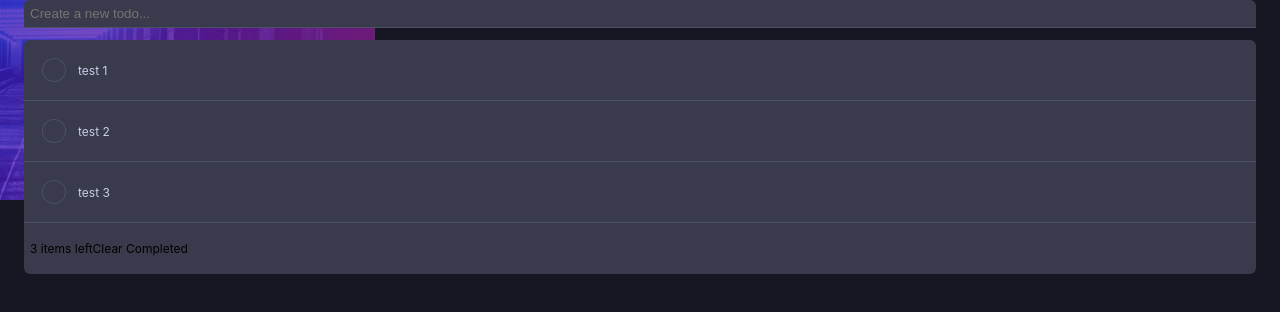
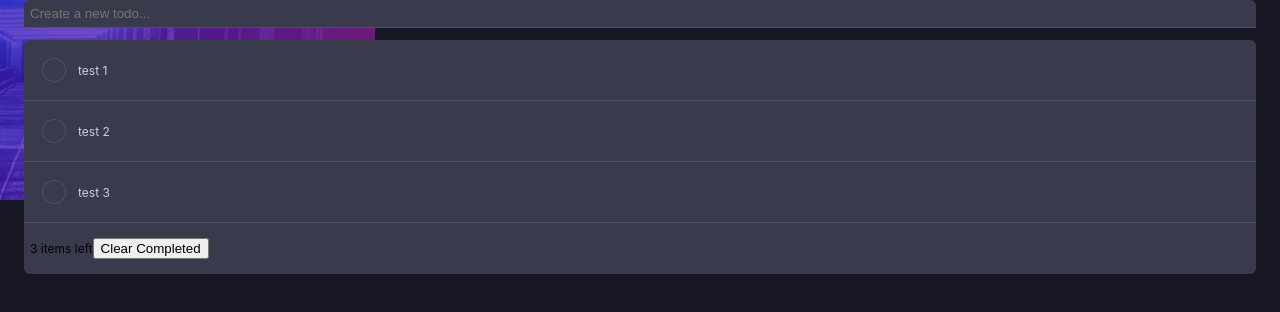
Before and after one commit to smccourtb/todo-list, a React (Create React App) app: page / in a window 1280 px wide. Shown: the top 312 px of the page. Built offline with nearby package versions, Linux system fonts and the light colour scheme.

Commit message:
add ability to create new task and delte completed ones

```diff
--- a/package.json
+++ b/package.json
@@ -9,6 +9,7 @@
     "react": "^17.0.2",
     "react-dom": "^17.0.2",
     "react-scripts": "4.0.3",
+    "uuid": "^8.3.2",
     "web-vitals": "^1.1.2"
   },
   "scripts": {
--- a/src/App.js
+++ b/src/App.js
@@ -3,13 +3,16 @@ import Task from "./factories/Task";
 import ProjectContainer from './components/ProjectContainer';
 import CreateTask from './components/CreateTask';
 import { useState } from 'react';
+import { v4 as uuidv4 } from 'uuid';
+
 function App() {
-  const [project, setProject] = useState([Task("test 1"), Task("test 2"), Task("test 3")]);
+  const [project, setProject] = useState([Task("test 1", uuidv4()), Task("test 2", uuidv4()), Task("test 3", uuidv4())]);
 
+  console.log("hi")
   return (
     <div className="App">
       <CreateTask setProject={setProject}/>
-      <ProjectContainer project={project}/>
+      <ProjectContainer project={project} setProject={setProject}/>
     </div>
   );
 }
--- a/src/components/ProjectContainer.js
+++ b/src/components/ProjectContainer.js
@@ -1,14 +1,33 @@
 import "../styles/ProjectContainer.css";
 import TaskContainer from "./TaskContainer";
+import { v4 as uuidv4 } from 'uuid';
 
-function ProjectContainer({ project }) {
 
-    const tasks = project.map((task) => <TaskContainer title={task.title}/>)
+function ProjectContainer({ project, setProject }) {
+    console.log("PROJECT: ", project)
+    const tasks = project.map((task) => <TaskContainer key={uuidv4()} data={task} completeTask={completeTask}/>)
+
+    function deleteCompletedTasks() {
+        const incompleteTasks = project.filter(task => !task.completed)
+        setProject([...incompleteTasks])
+    }
+
+    function completeTask(taskToComplete) {
+        let x = project.find(task => task === taskToComplete)
+        x.completed = !x.completed
+        setProject(project)
+        console.log("AFTER: ",project)
+
+
+    }
 
     return ( <div className="project-container">
         <ul>
             { tasks }
-            <li className="task-container"><p>{project.length} items left</p><p>Clear Completed</p></li>
+            <li className="task-container">
+                <p>{project.length} items left</p>
+                <button onClick={deleteCompletedTasks}>Clear Completed</button>
+            </li>
         </ul>
     </div>)
 }
--- a/src/components/TaskContainer.js
+++ b/src/components/TaskContainer.js
@@ -1,22 +1,26 @@
 import "../styles/TaskContainer.css";
 import Checkbox from "./Checkbox";
 import Task from '../factories/Task';
-import { useState } from 'react';
+import React, { useState } from 'react';
 
-function TaskContainer({ title }) {
-    const [task, setTask] = useState(Task(title))
+function TaskContainer({data, completeTask }) {
+
+    const [task, setTask] = useState(data)
 
     function handleClick() {
         setTask(prevTask => ({
             ...prevTask,
-            completed: !prevTask.completed
+            completed: !task.completed
         }))
+        console.log("TASK TO COMPLETE: ", data)
+        completeTask(data)
     }
+
 
     return(
         <div className='task-container' onClick={handleClick}>
-            <Checkbox completed={task.completed} />
-            <p className={`task-container__title ${task.completed ? "completed" : undefined}`}>{task.title}</p>
+            <Checkbox completed={data.completed} />
+            <p className={`task-container__title ${data.completed ? "completed" : undefined}`}>{data.title}</p>
         </div>
     )
 }
--- a/src/factories/Project.js
+++ /dev/null
@@ -1,5 +0,0 @@
-function Project() {
-    return (<div></div>)
-}
-
-export default Project
--- a/src/factories/Task.js
+++ b/src/factories/Task.js
@@ -1,9 +1,11 @@
 // holds task data
-const Task = (newTitle = "", isCompleted=false) => {
+
+const Task = (newTitle = "", taskId, isCompleted=false) => {
     let title = newTitle;
     let completed = isCompleted;
+    const id = taskId
 
-    return { title, completed }
+    return { title, completed, id }
 };
 
 export default Task;
```
Also changed, not shown: 1 other file (tests, documents, lock files or other folders).
